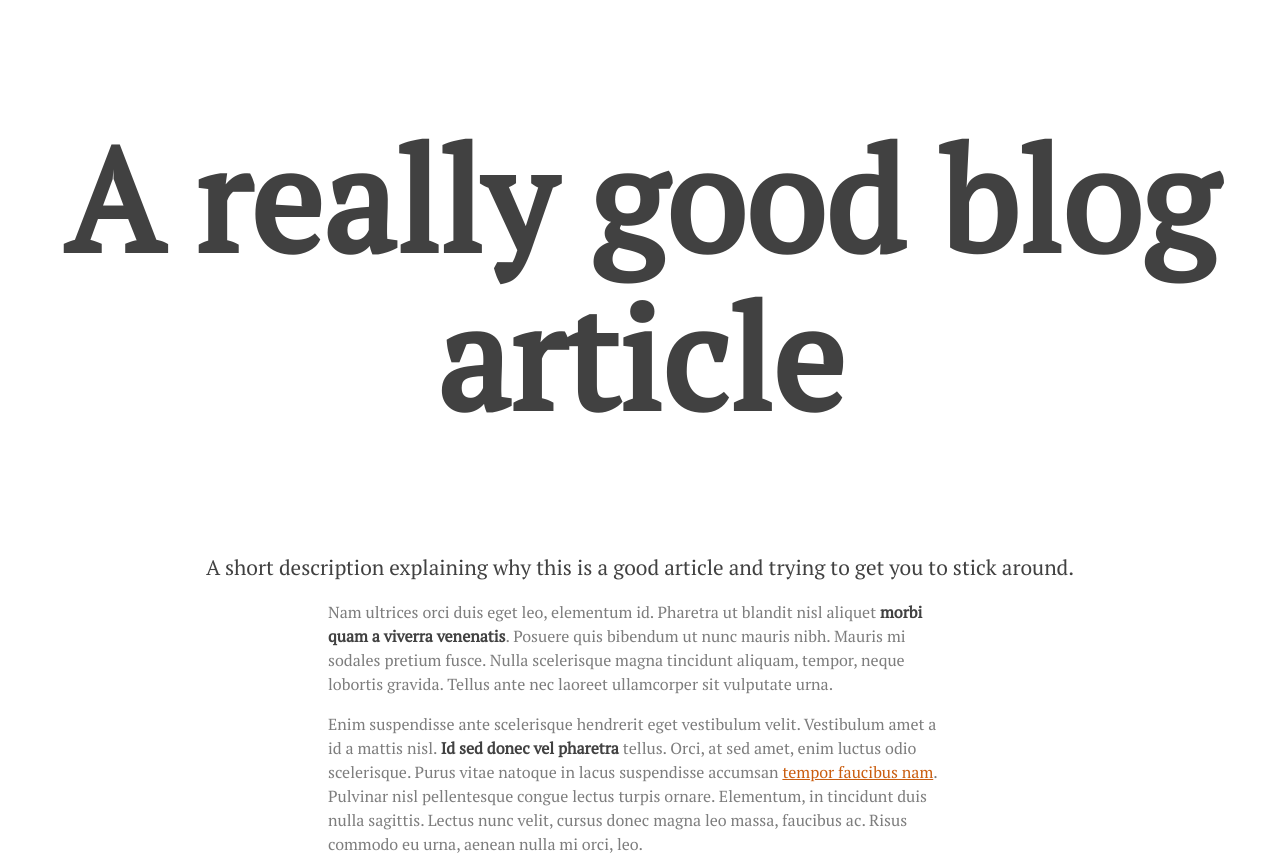
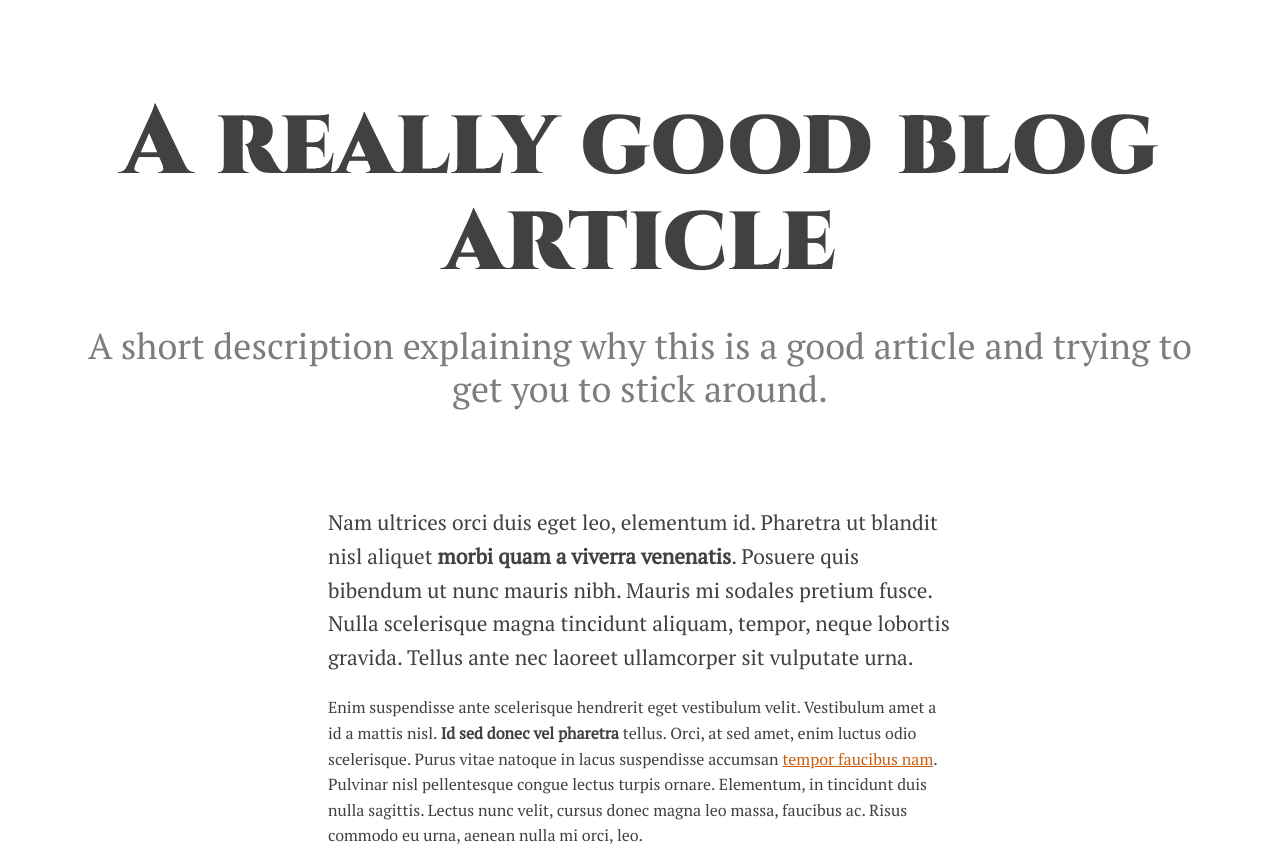
Before and after one commit to andrewteece/css-Inheritance, a plain HTML site: page index.html in a window 1280 px wide. Shown: the top 859 px of the page. Drawn offline with Linux system fonts and the light colour scheme.

Commit message:
styling using inheritance

```diff
--- a/styles.css
+++ b/styles.css
@@ -20,20 +20,25 @@
 }
 
 body {
+    margin: 0;
     font-family: var(--ff-secondary);
-    color: var(--clr-neutral);
-    line-height: 1.5;
+    color: var(--clr-primary);
+    line-height: 1.6;
 }
 
 header {
+    max-width: 70rem;
     text-align: center;
-    font-size: var(--fs-900);
-    line-height: 1.1;
-    color:var(--clr-primary);
+    margin: 6rem auto;
+    padding: 0 2rem;
 }
 
-strong {
-    color: var(--clr-primary);
+h1 {
+    font-family: var(--ff-primary);
+    font-size: var(--fs-900);
+    font-weight: 900;
+    margin: 0;
+    line-height: 1;
 }
 
 a {
@@ -41,6 +46,11 @@ a {
 }
 
 .subtitle {
-    font-size: var(--fs-500);
-    text-align: center;
+    font-size: var(--fs-600);
+    line-height: 1.2;
+    color: var(--clr-neutral);
 }
+
+.lead {
+  font-size: var(--fs-500);
+}
```
